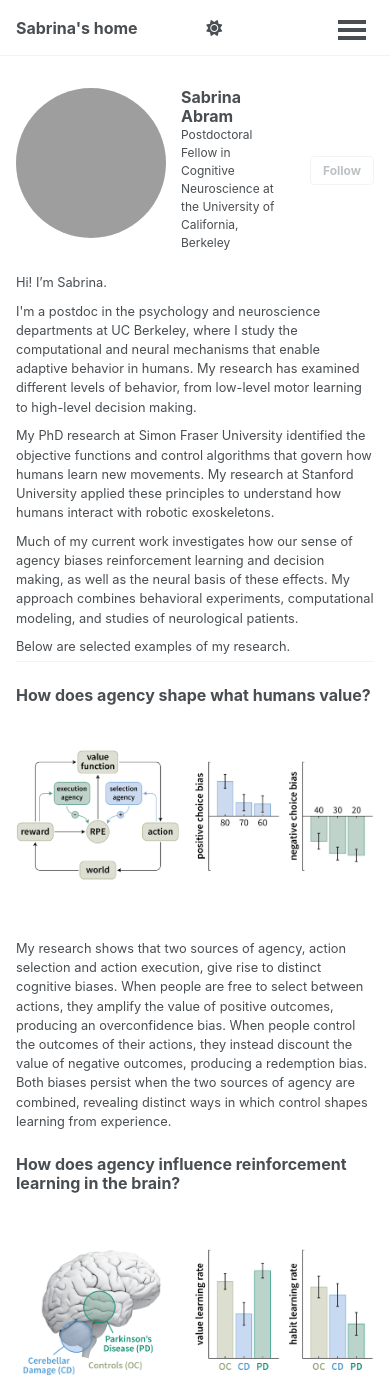
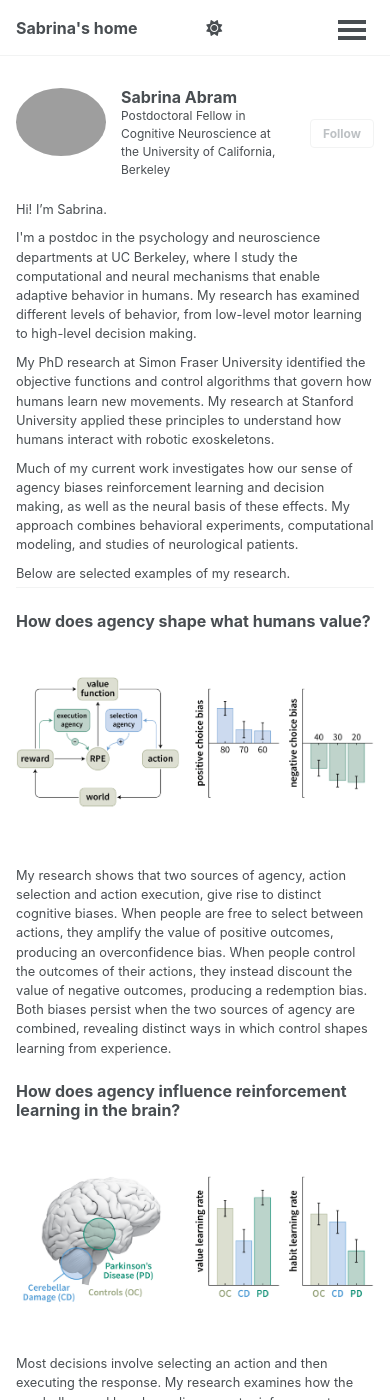
Before and after one commit to abramsabrina/abramsabrina.github.io, a Jekyll site: the page built from _pages/about.md, in a window 390 px wide and 1400 px high. Built offline with Jekyll 4.4.1, drawn with Linux system fonts in a browser that asks for light colours; a script bundle is joined from its source files by our own code; library files that are not in the unit come from our copies.

Commit message:
Improve mobile layout

```diff
--- a/_sass/layout/_sidebar.scss
+++ b/_sass/layout/_sidebar.scss
@@ -143,7 +143,7 @@
 .author__avatar {
   display: table-cell;
   vertical-align: top;
-  width: 36px;
+  width: 90px;
   // set width only, for non-square avatars
   // height: 36px;
 
@@ -322,12 +322,3 @@
     }
   }
 }
-
-/* Larger profile photo on mobile only */
-@media (max-width: 600px) {
-  .author__avatar img {
-    width: 150px !important;
-    height: 150px !important;
-    max-width: none !important;
-  }
-}
```
